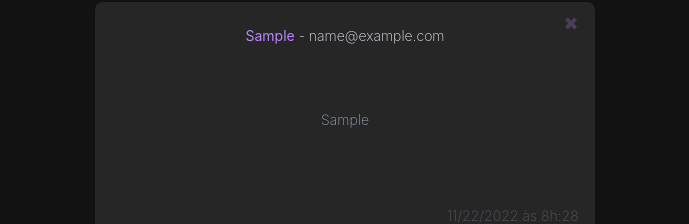
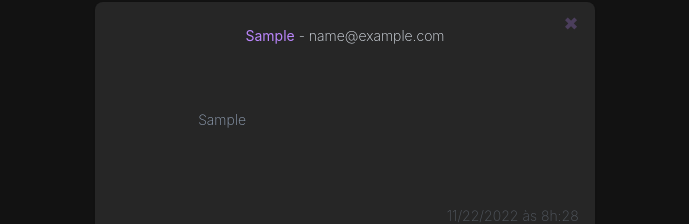
Before and after one commit to thiagomag94/Comments-app-react, a React (Create React App) app: page / in a window 1280 px wide. Both pictures are taken after typing "Sample", "name@example.com", "Sample" into the empty fields and a click on the button "Add Comment". Shown: the part 162-386 px from the top of the page, without its empty margins (295-984 px from the left). Built offline with nearby package versions, Linux system fonts and the light colour scheme.

Commit message:
putting the first comment on the top when it's added

```diff
--- a/package.json
+++ b/package.json
@@ -8,6 +8,7 @@
     "@testing-library/user-event": "^13.5.0",
     "react": "^18.2.0",
     "react-dom": "^18.2.0",
+    "react-router-dom": "^6.4.4",
     "react-scripts": "^5.0.1",
     "web-vitals": "^2.1.4"
   },
--- a/src/App.js
+++ b/src/App.js
@@ -11,7 +11,7 @@ const App = () => {
   const [Name, setName] = useState()
   const [Email, setEmail] = useState()
   const [Message, setMessage] = useState()
-
+  const NewArrayInverted = Listcomment.slice().reverse()
 
 
   useEffect(() =>{
@@ -28,14 +28,14 @@ const App = () => {
 
   }, [])
 
+
+
   const Addcomment = (event) =>{
     event.preventDefault();
     const date = new Date();
     const hour = date.getHours();
     const minutes = date.getMinutes();
     const datestring = date.toLocaleDateString()
-    console.log(datestring)
-    console.log(typeof(datestring))
     const NewAddcomment = {
       name: Name,
       email: Email,
@@ -47,20 +47,20 @@ const App = () => {
     };
     setListComment([...Listcomment, NewAddcomment ]);
     localStorage.setItem("comments", JSON.stringify([...Listcomment, NewAddcomment ]))
+  }
 
 
-  }
   const onChangeName = (event) =>{
     setName(event.target.value)
 
   }
   const onChangeEmail = (event) =>{
     setEmail(event.target.value)
-    console.log(event.target.value)
+
   }
   const onChangeMessage = (event) =>{
     setMessage(event.target.value)
-    console.log(event.target.value)
+
   }
 
   const DeleteComment = (comment) => {
@@ -76,7 +76,7 @@ const App = () => {
     <div className="App flex flex-col justify-center items-center p-4">
       <h1 className='text-primary-color text-xl mb-12'>Comment App!</h1>
       <h1 className='text-slate-200  text-md mb-12'>Leave your comment below and share your thoughts with people around the world!</h1>
-      {Listcomment.map((comment, index) =>
+      {NewArrayInverted.map((comment, index) =>
 
       <Comment
       key = {index}
--- a/src/components/Comment/Comment.jsx
+++ b/src/components/Comment/Comment.jsx
@@ -11,7 +11,7 @@ const Comment = (props) => {
 
         <div id="div-comment"  className="w-11/12 mb-12 text-sm flex flex-col justify-center items-center bg-neutral-800 rounded-lg drop-shadow-sm gap-4 relative py-4 pb-6 px-4 flex-wrap relative lg:w-2/5 ">
             <p className="text-primary-color  py-2">{name}<span className="text-slate-200 font-extralight text-sm "> - {email}</span></p>
-            <div className="w-4/5 mb-10 text-slate-400 font-extralight p-10 rounded-lg">{message}</div>
+            <div className="w-4/5 mb-10 text-slate-400 font-extralight p-10 rounded-lg"><p align="justify">{message}</p></div>
             <p className="text-slate-400 font-extralight absolute right-4 bottom-2 opacity-40"> {date} às <span>{hour}h:{minutes}</span></p>
             <button onClick={onDeleteComment} className="text-lg text-primary-color opacity-25 absolute top-2 right-4 cursor-pointer" >&#10006;</button>
 
```
Also changed, not shown: teste.js (added), 1 other file (tests, documents, lock files or other folders).
